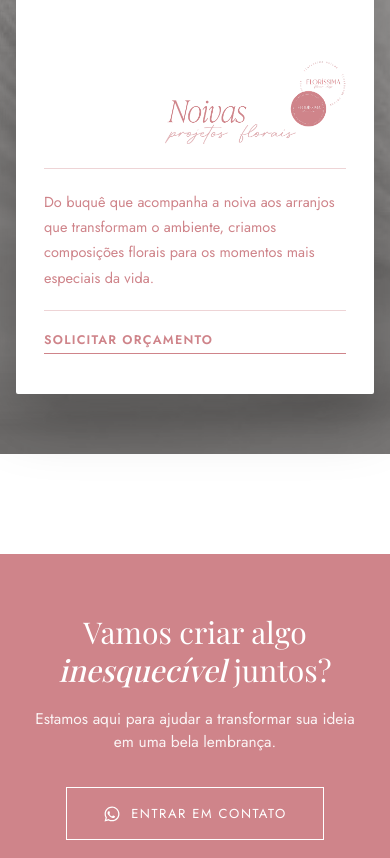
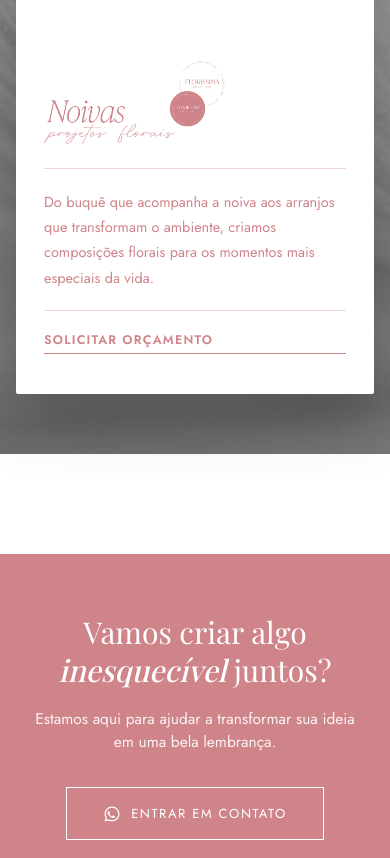
Before and after one commit to florissimaflores/florissima, a plain HTML site: page index.html in a window 390 px wide. Shown: the part 3488-4346 px from the top of the page. Drawn offline with nearby package versions, Linux system fonts and the light colour scheme; a web font is replaced by a local one.

Commit message:
Alinha imagem título Noivas à esquerda em todas as telas (#20)
Co-authored-by: Claude <noreply@anthropic.com>

```diff
--- a/style.css
+++ b/style.css
@@ -429,8 +429,8 @@ nav.main:hover .icon.bag {
   height: 170px;
   width: auto;
   max-width: none;
-  align-self: flex-end;
-  margin: 0 -28px 4px 0;
+  align-self: flex-start;
+  margin: 0 0 4px;
 }
 
 .noivas-copy p {
@@ -559,7 +559,7 @@ footer.site {
   .showcase-grid { grid-template-columns: repeat(2, 1fr); }
   .noivas-card { grid-template-columns: 1fr; height: auto; }
   .noivas-photo { min-height: 320px; }
-  .noivas-title-img { height: auto; width: 60%; max-width: 260px; margin-right: 0; }
+  .noivas-title-img { height: auto; width: 60%; max-width: 260px; align-self: flex-start; margin-right: 0; }
 }
 
 @media (max-width: 560px) {
```
